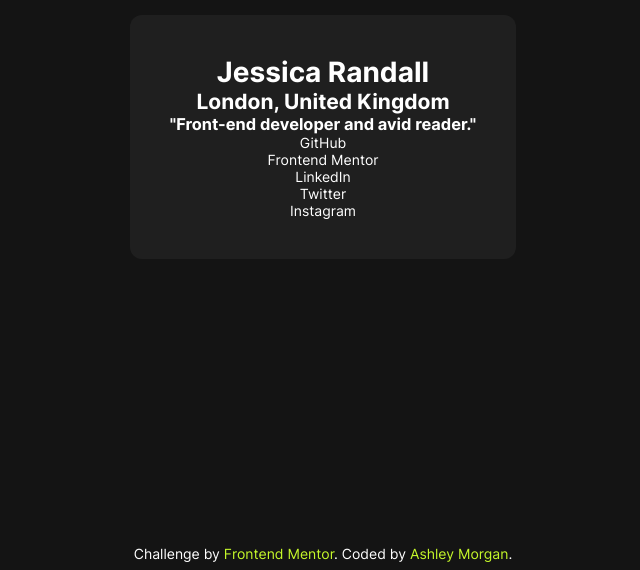
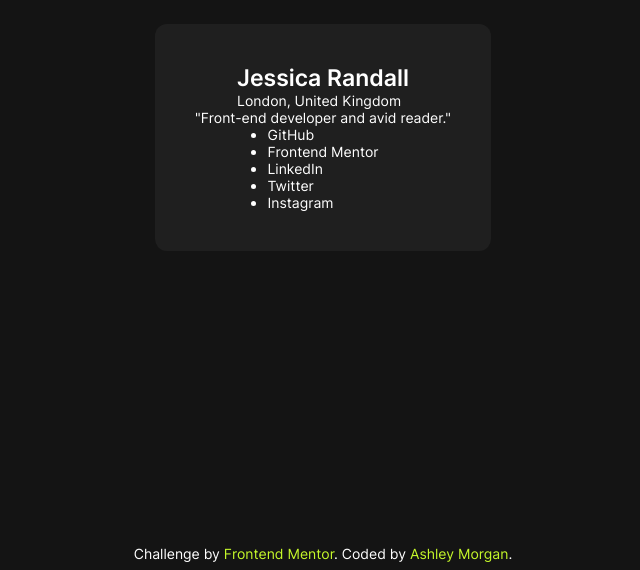
Before and after one commit to AshlavaDev/social-links-card, a website: page index.html in a window 1280 px wide. Shown: the part 263-833 px from the top of the page, without its empty margins (317-957 px from the left). Drawn offline with Linux system fonts and the light colour scheme.

Commit message:
convert links into list, change subheadings into paragraphs

```diff
--- a/index.html
+++ b/index.html
@@ -19,15 +19,19 @@
   <body>
     <main role="main" class="main">
       <div class="card">
-        <h1 class="name">Jessica Randall</h1>
-        <h2 class="location">London, United Kingdom</h2>
-        <h3 class="tagline">"Front-end developer and avid reader."</h3>
+        <div class="personal">
+          <h1 class="name">Jessica Randall</h1>
+          <p class="location">London, United Kingdom</p>
+        </div>
+        <p class="tagline">"Front-end developer and avid reader."</p>
 
-        <span class="link">GitHub</span>
-        <span class="link">Frontend Mentor</span>
-        <span class="link">LinkedIn</span>
-        <span class="link">Twitter</span>
-        <span class="link">Instagram</span>
+        <ul class="links">
+          <li><span class="link">GitHub</span></li>
+          <li><span class="link">Frontend Mentor</span></li>
+          <li><span class="link">LinkedIn</span></li>
+          <li><span class="link">Twitter</span></li>
+          <li><span class="link">Instagram</span></li>
+        </ul>
       </div>
     </main>
     <footer class="attribution">
--- a/styles.scss
+++ b/styles.scss
@@ -49,6 +49,11 @@ body {
       align-items: center;
       padding: 40px;
       border-radius: 12px;
+
+      .name {
+        font-size: $font-size-heading;
+        font-weight: $font-weight-bold;
+      }
     }
   }
 
```
Also changed, not shown: styles.css, 1 other file.
